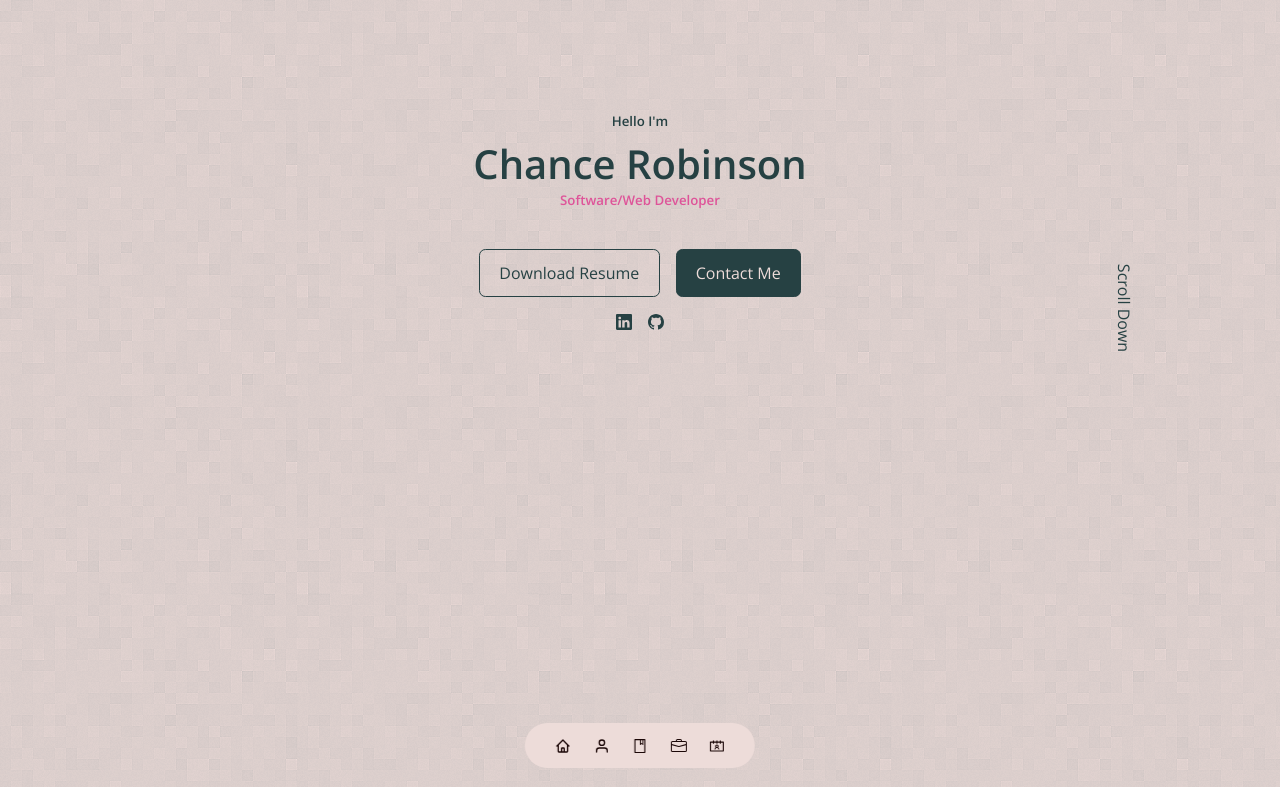
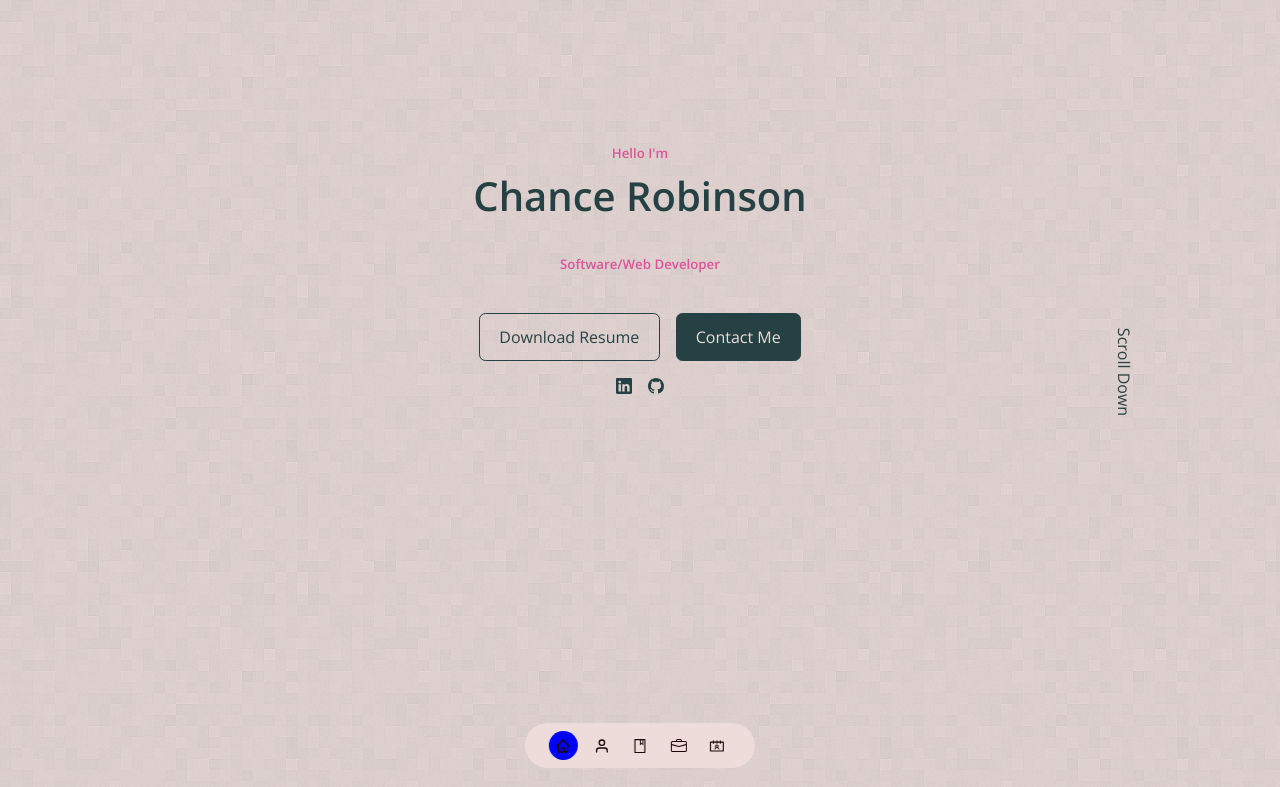
Before and after one commit to chance-robinson/portfolioreact, a React (Create React App) app in the folder react-portfolio/: page / in a window 1280 px wide. Shown: the top 787 px of the page. Built offline with nearby package versions, Linux system fonts and the light colour scheme.

Commit message:
fixed intersection observer

```diff
--- a/react-portfolio/src/components/header/Header.jsx
+++ b/react-portfolio/src/components/header/Header.jsx
@@ -6,14 +6,14 @@ import Socials from './Socials'
 const Header = () => {
   return (
     <header>
-        <div className="container header__container">
+        <section id='home' className="container header__container">
             <h5>Hello I'm</h5>
             <h1>Chance Robinson</h1>
             <h5 className="text-light">Software/Web Developer</h5>
             <CTA></CTA>
             <a href="#contact" className='scroll__down'>Scroll Down</a>
             <Socials></Socials>
-        </div>
+        </section>
     </header>
   )
 }
--- a/react-portfolio/src/components/nav/Nav.jsx
+++ b/react-portfolio/src/components/nav/Nav.jsx
@@ -5,50 +5,48 @@ import {FiUser} from 'react-icons/fi'
 import {AiOutlineBook} from 'react-icons/ai'
 import {BsBriefcase} from 'react-icons/bs'
 import {AiOutlineContacts} from 'react-icons/ai'
-import { useEffect } from 'react'
+import { useEffect, useState } from 'react'
 
 const Nav = () => {
 
-  const sections = document.querySelectorAll("section");
-  const nav = document.querySelector("nav");
-  // const navList = document.querySelectorAll("nav");
+  const [testSections, setTestConnection] = useState([]);
+  const [navList, setNavList] = useState([]);
 
   const options = {
-      threshold: "0.6",
+      threshold: ".7",
   };
 
   const observer = new IntersectionObserver(entries => {
 
       entries.forEach( e => {
           if (e.isIntersecting) {
-            console.log(e.target.id);
-              if (e.target.id !== "#") {
-                  nav.classList.add("active");
-              }else {
-                  nav.classList.remove("active");
-              }
-
-              // //SECTION INDICATOR
-              // navList.forEach(link => {
-              //     if (e.target.id === link.dataset.nav) {
-              //         link.classList.add("active");
-              //     }
-              // });
+              //SECTION INDICATOR
+              navList.forEach(link => {
+                  if (e.target.id === link.dataset.nav) {
+                    link.classList.add("active");
+                  }else {
+                    link.classList.remove("active");
+                  }
+              });
           }
       });
 
   }, options);
 
   useEffect(() => {
-    sections.forEach(section => {
-      console.log("Hi");
+    testSections.forEach(section => {
       observer.observe(section);
   })
-    }, []);
+    }, [testSections]);
+
+  useEffect(() => {
+    setTestConnection(document.querySelectorAll("section"));
+    setNavList(document.querySelectorAll("nav a"));
+   }, [document])
 
   return (
     <nav>
-        <a data-nav="#" href="#"><HiOutlineHome/></a>
+        <a data-nav="home" href="#home"><HiOutlineHome/></a>
         <a data-nav="about" href="#about"><FiUser/></a>
         <a data-nav="experience" href="#experience"><AiOutlineBook/></a>
         <a data-nav="portfolio" href="#portfolio"><BsBriefcase/></a>
--- a/react-portfolio/src/components/nav/nav.css
+++ b/react-portfolio/src/components/nav/nav.css
@@ -19,23 +19,11 @@ nav a {
     border-radius: 50%;
     display: flex;
     color: rgb(27, 7, 7);
-    position: relative;
 }
 
-nav.active {
-    background-color: rgba(0, 0, 0, 0.4);
+nav a.active {
+    background: blue;
 }
-
-nav a::before {
-    content: "";
-    background-color: rgba(0, 0, 0, 0.4);
-    transform: scaleX(0);
-}
-
-nav a:hover::before {
-    transform: scaleX(1);
-}
-
 
 /* MEDIA QUERIES */
 @media screen and (max-width: 1024px) {
--- a/react-portfolio/src/index.css
+++ b/react-portfolio/src/index.css
@@ -80,7 +80,7 @@ a {
 }
 
 a:hover {
-    color: aliceblue;
+    color: rgb(22, 101, 170);
 }
 
 .btn {
```
Also changed, not shown: 1 other file (tests, documents, lock files or other folders).
